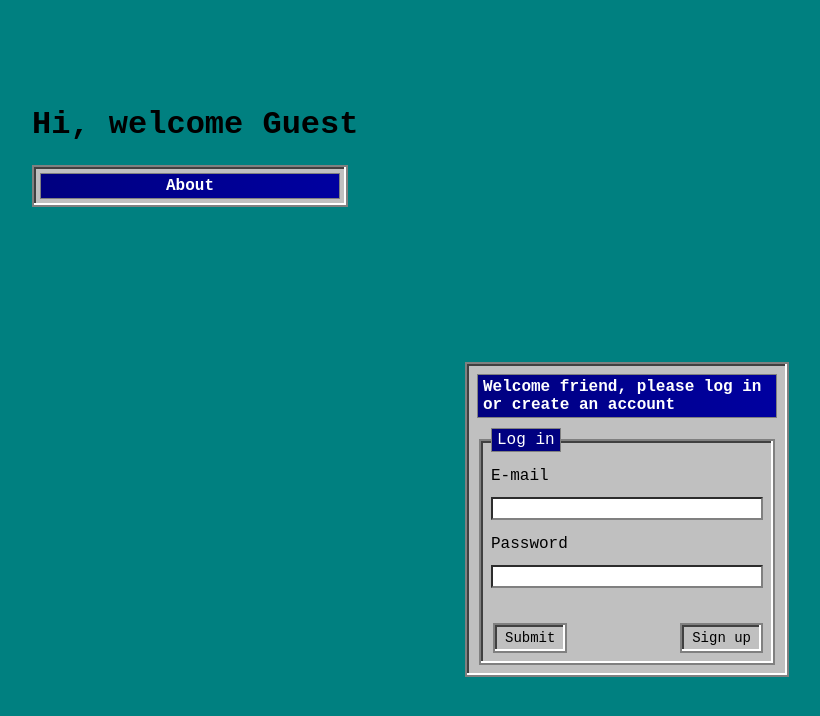
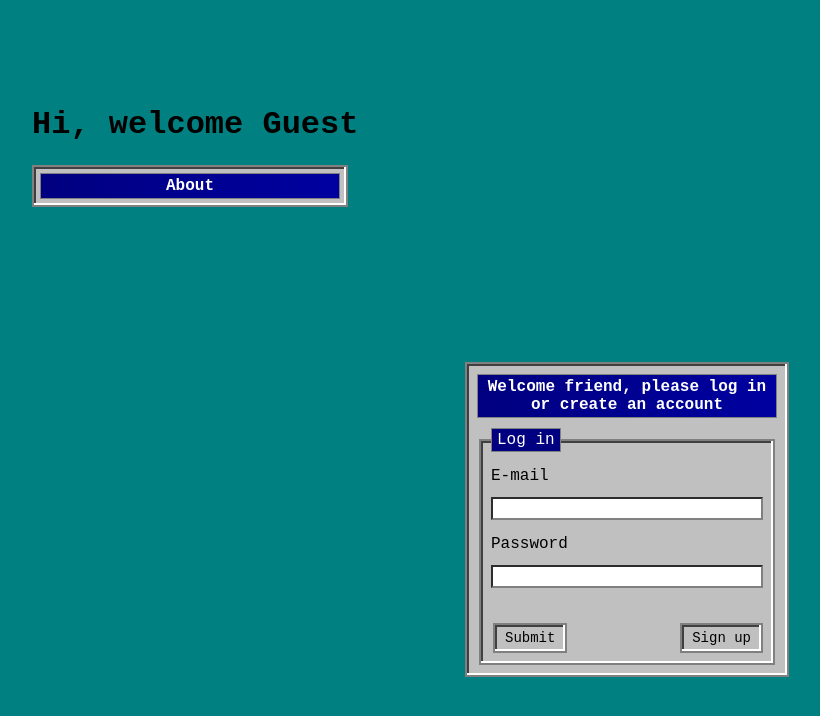
Before and after one commit to ivdven/smoking-schedule, a Vue app in the folder client/: page /login in a window 1280 px wide. Shown: the top 716 px of the page, without its empty margins (13-833 px from the left). Built offline with nearby package versions, Linux system fonts and the light colour scheme.

Commit message:
Added some code so that the text inside the titles are centered and a card-container class for my detail card component

```diff
--- a/client/src/assets/main.css
+++ b/client/src/assets/main.css
@@ -28,7 +28,9 @@ body {
   font-weight: bold;
   border: 1px solid #808080;
   font-family: 'Courier New', Courier, monospace;
+  text-align: center;
 }
+.card-container,
 .form-container {
   display: flex;
   flex-direction: column;
```
